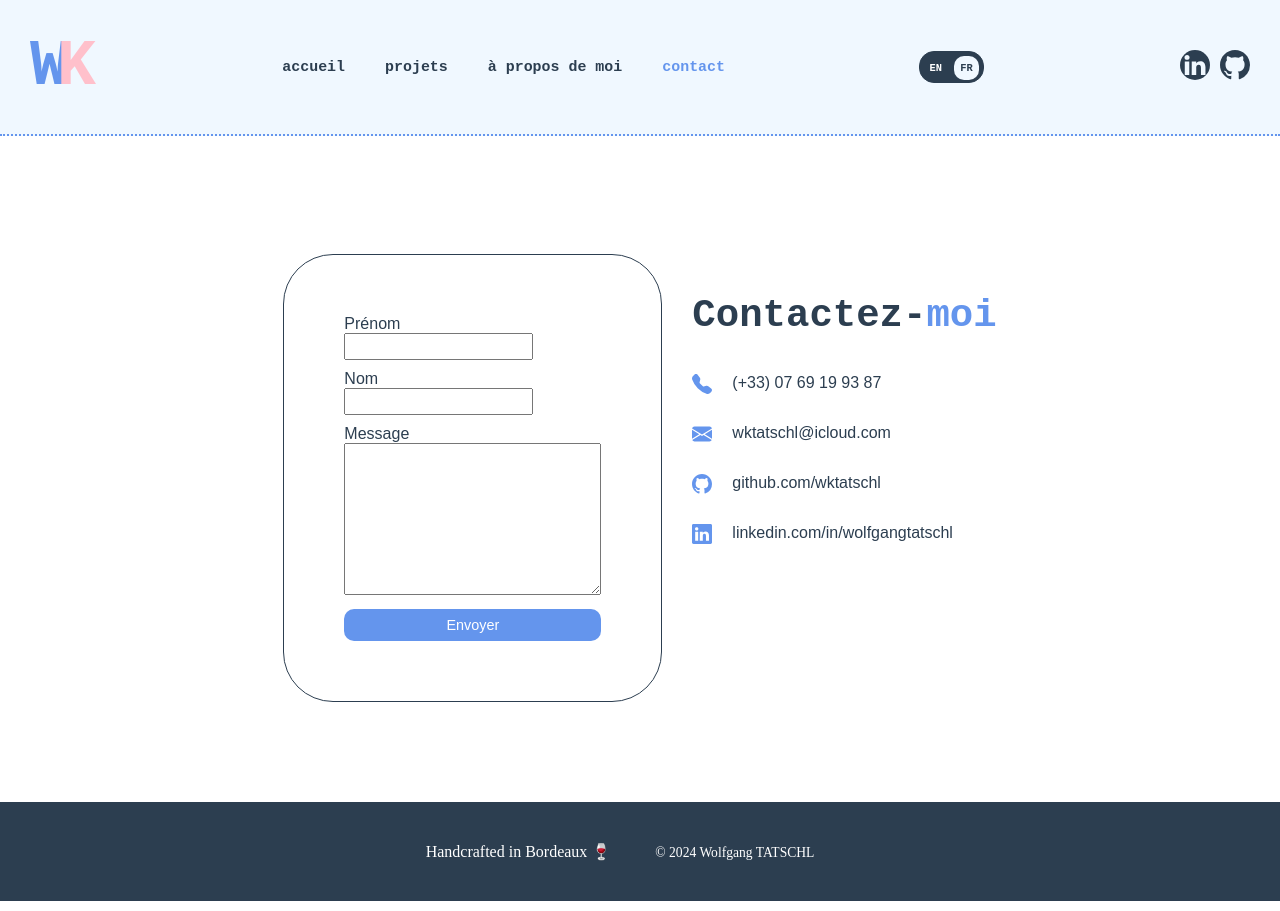
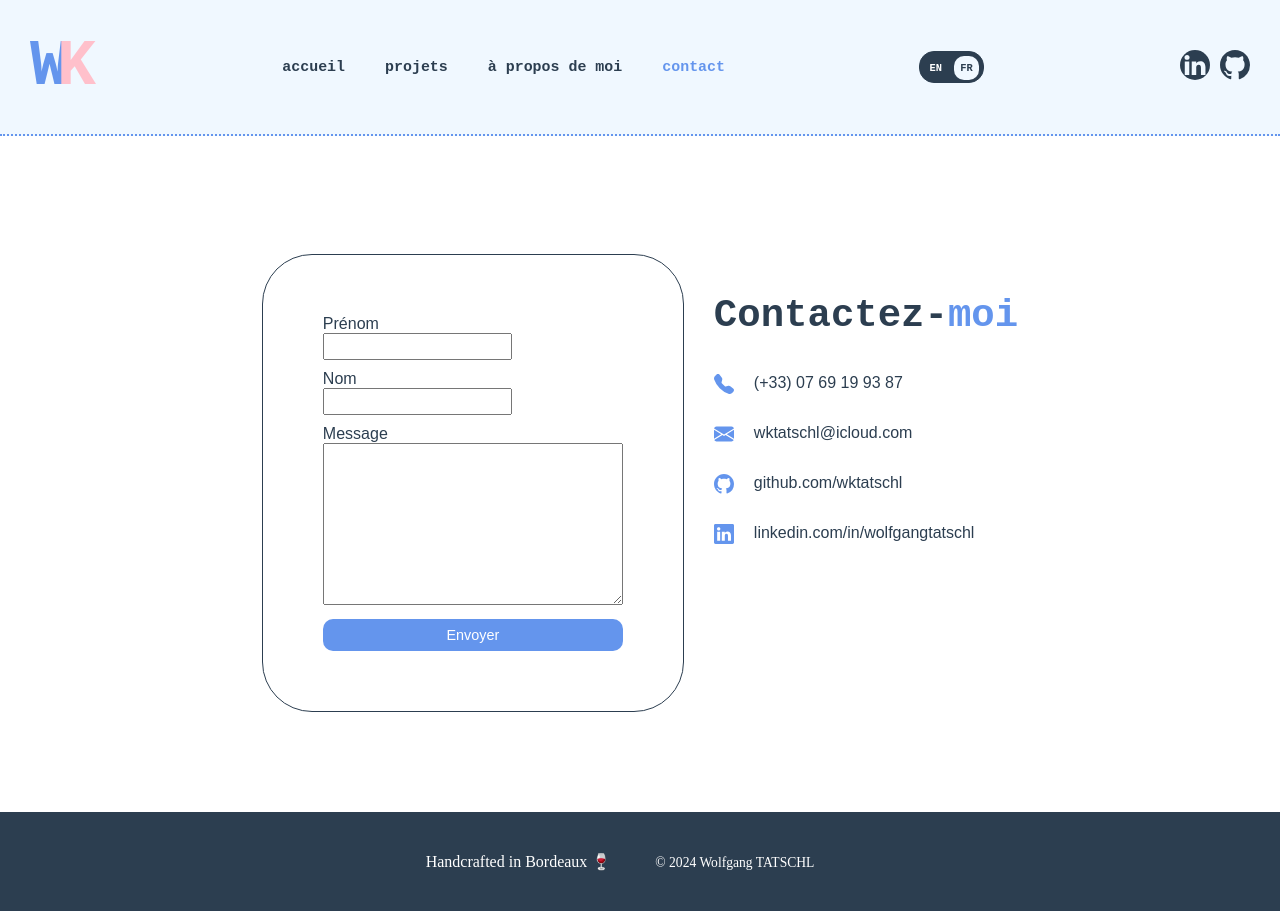
Before and after one commit to wktatschl/wktatschl.github.io, a Vue app: page /contact in a window 1280 px wide. Built offline with nearby package versions, Linux system fonts and the light colour scheme; a web font is replaced by a local one.

Commit message:
minor changes to contact me section

```diff
--- a/src/views/ContactView.vue
+++ b/src/views/ContactView.vue
@@ -9,16 +9,16 @@
             <span v-if="isEnglish" class="span">First name</span>
             <span v-else class="span">Prénom</span>
             </label><br>
-          <input type="text" name="first-name" id="first-name">
+          <input type="text" name="first-name" id="first-name" required>
           <br>
           <label for="Last name">
             <span v-if="isEnglish" class="span">Last name</span>
             <span v-else class="span">Nom</span>
           </label><br>
-          <input type="text" name="last-name" id="last-name">
+          <input type="text" name="last-name" id="last-name" required>
           <br>
           <label for="Message">Message</label><br>
-          <textarea name="message-text" id="message-text" cols="30" rows="10"></textarea>
+          <textarea name="message-text" id="message-text" cols="30" rows="10" required></textarea>
           <br>
           <button @click="sendEmail" class="send-btn">
             <span v-if="isEnglish" class="span">Send</span>
@@ -54,6 +54,9 @@
             </svg>
             <p>linkedin.com/in/wolfgangtatschl</p>
           </div>
+          <br>
+          <br>
+          <p v-if="isEnglish"></p>
         </div>
       </div>
     </div>
@@ -87,8 +90,8 @@ export default {
       const lastName = lastNameInput.value;
       const message = messageInput.value;
 
-      const subject = encodeURIComponent(`Contact Form Inquiry from ${firstName} ${lastName}`);
-      const body = encodeURIComponent(`Dear Wolfgang, ${message}`);
+      const subject = encodeURIComponent(`Contact Form Inquiry`);
+      const body = encodeURIComponent(`Dear Wolfgang, %0D%0A ${message} %0D%0A %0D%0A Cordially, ${firstName} ${lastName}`);
 
       const mailtoLink = `mailto:wktatschl@icloud.com?subject=${subject}&body=${body}`;
 
@@ -128,6 +131,13 @@ export default {
   .contact-form input {
     margin-bottom: 10px;
     padding: 4px;
+    font-family: 'Avenir', sans-serif;
+  }
+
+  #message-text {
+    padding: 5px;
+    font-family: 'Avenir', sans-serif;
+    width: 300px;
   }
 
   .send-btn {
```
